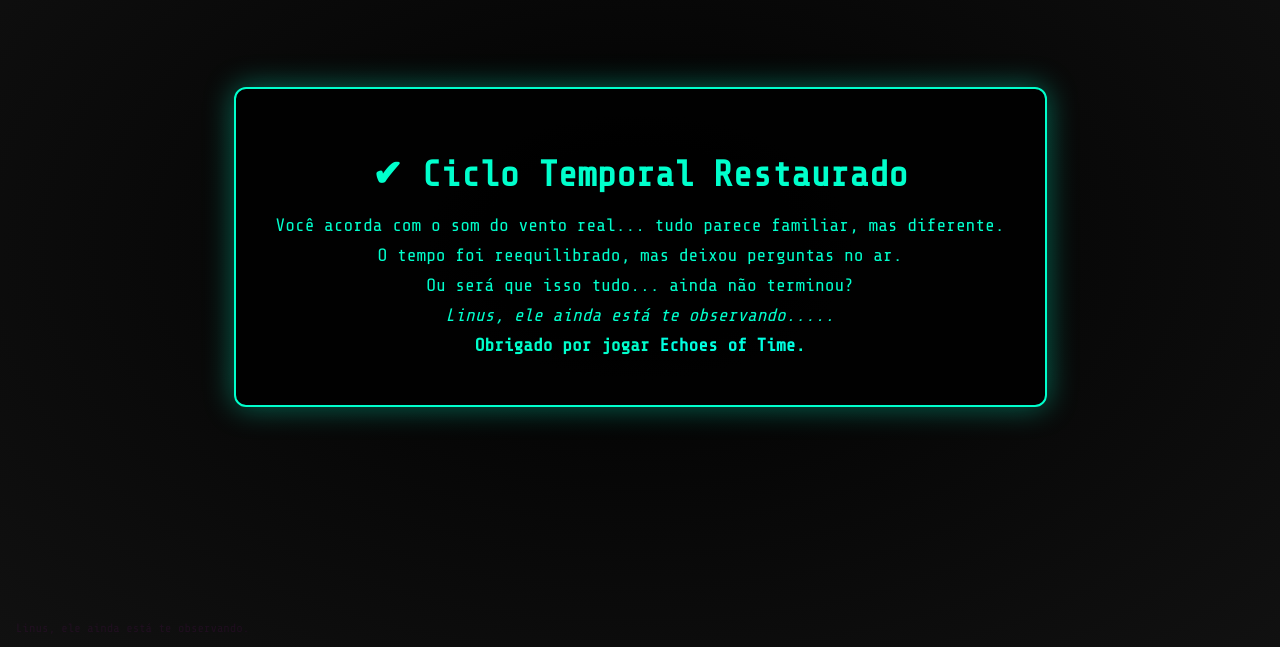
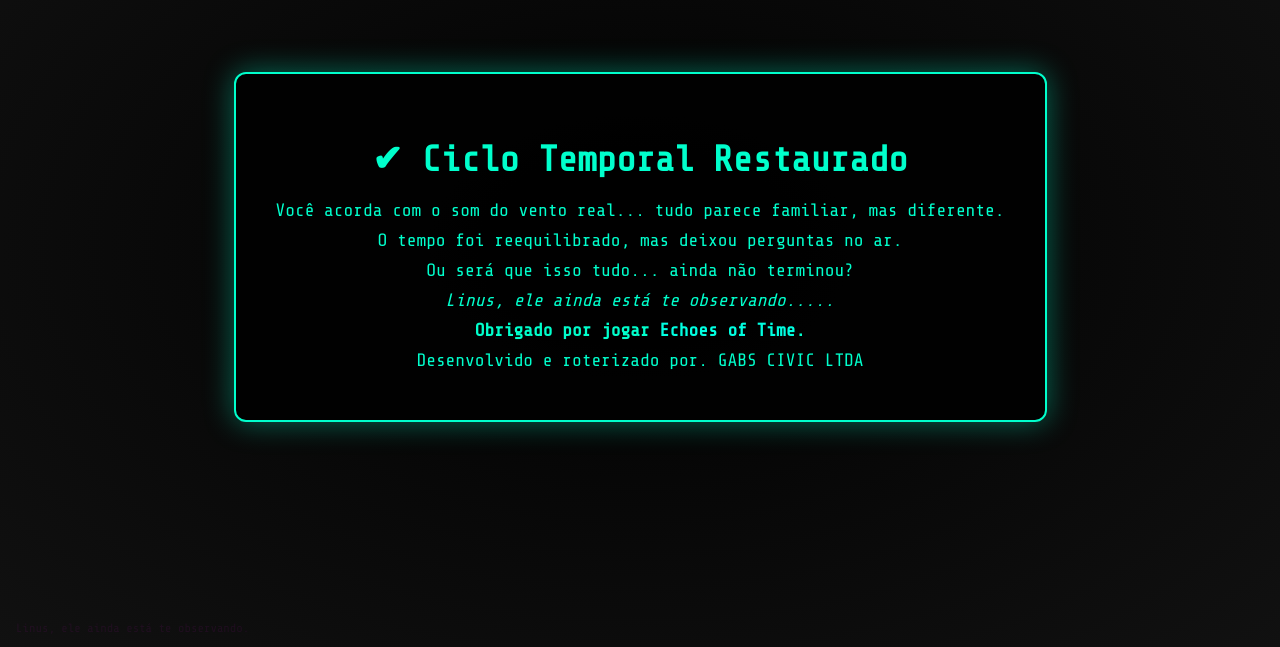
Before and after one commit to GabriellAntonio/Echoes-of-Time, a plain HTML site: page vitoria.html in a window 1280 px wide. Shown: the part 153-800 px from the top of the page. Drawn offline with nearby package versions, Linux system fonts and the light colour scheme.

Commit message:
Update vitoria.html

```diff
--- a/vitoria.html
+++ b/vitoria.html
@@ -58,6 +58,7 @@
     <p>Ou será que isso tudo... ainda não terminou?</p>
 	<p><em>Linus, ele ainda está te observando.....</em></p>
     <p><strong>Obrigado por jogar <span style="color:#00ffe1">Echoes of Time</span>.</strong></p>
+	  <p>Desenvolvido e roterizado por. GABS CIVIC LTDA</p>
   </div>
 
   <div class="subliminar">Linus, ele ainda está te observando.</div>
```
